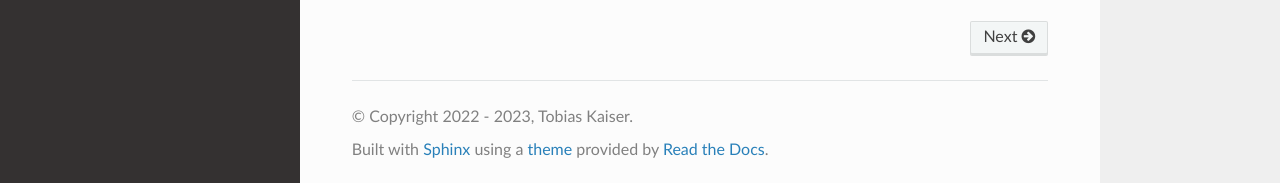
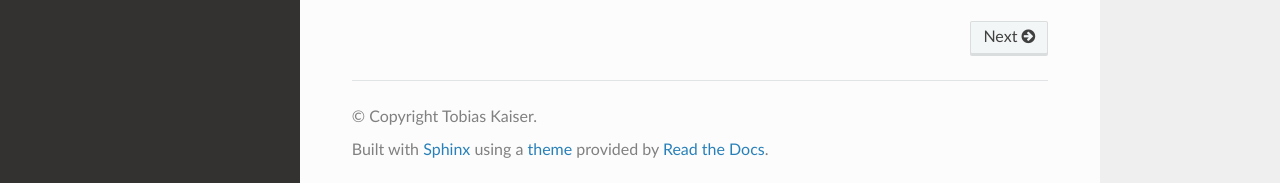
Before and after one commit to TobiasKaiser/pydesignflow, a Sphinx documentation site: the page built from docs/index.rst, in a window 1280 px wide and 900 px high, scrolled down 506 px. Shown: the part 714-897 px from the top of the window. Built offline with Sphinx 7.4.7 and the Read the Docs theme 3.1.0, drawn with Linux system fonts in a browser that asks for light colours; the version number could not be read and is left out.

Commit message:
docs/conf.py: removed year from copyright string

```diff
--- a/docs/conf.py
+++ b/docs/conf.py
@@ -19,7 +19,7 @@ sys.path.insert(0, os.path.abspath("../"))
 # -- Project information -----------------------------------------------------
 
 project = 'PyDesignFlow'
-copyright = '2022 - 2023, Tobias Kaiser'
+copyright = 'Tobias Kaiser'
 author = 'Tobias Kaiser'
 
 # The full version, including alpha/beta/rc tags
```
